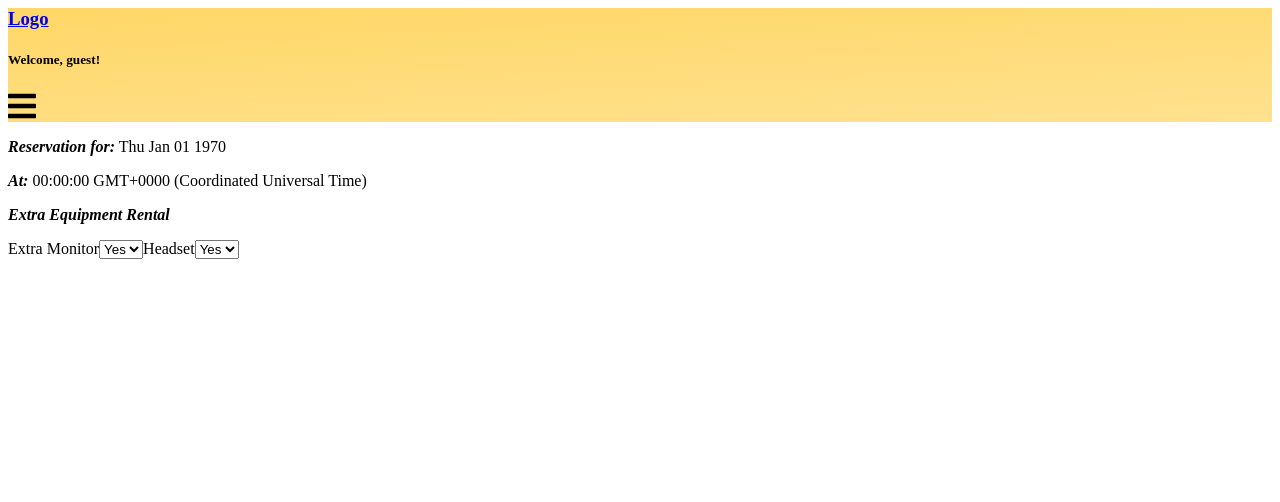
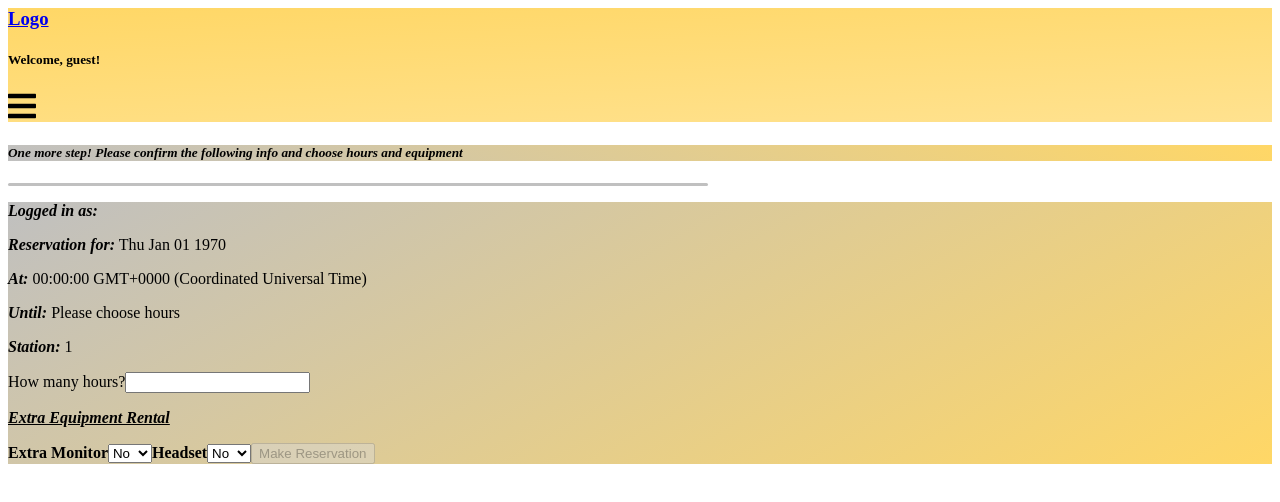
Before and after one commit to willxj36/Orifin-Prototype, a React app: page /reservation/1/1/1 in a window 1280 px wide. Shown: the top 502 px of the page. Built offline with nearby package versions, Linux system fonts and the light colour scheme; no server answers; sample sign-in values are in the browser's storage.

Commit message:
reservation page almost finished, gotta work out button disable issue

```diff
--- a/src/client/pages/Reservation.tsx
+++ b/src/client/pages/Reservation.tsx
@@ -2,7 +2,9 @@ import * as React from 'react';
 import { useState, useEffect, useContext } from 'react';
 import { useHistory, useParams } from 'react-router';
 
+import apiService from '../../utils/apiService';
 import { UserContext, IContextUser } from '../components/ContextProvider';
+import { IUser } from '../../utils/models';
 
 interface IReservationParams {
     type: string,
@@ -14,9 +16,13 @@ const Reservation = () => {
 
     const [user,] = useContext<IContextUser>(UserContext);
     const [timeoutId, setTimeoutId] = useState<NodeJS.Timeout>();
+    const [userEmail, setUserEmail] = useState<string>('');
 
-    const [date, setDate] = useState<Date>();
+    const [dateStart, setDateStart] = useState<Date>();
+    const [dateEnd, setDateEnd] = useState<Date>();
     const [spots, setSpots] = useState<number>(0);  //placeholder for now, can be used later to reserve multiple spots but for now, 1 user 1 reservation
+
+    const [btnDisable, setBtnDisable] = useState<boolean>(true);
 
     const params = useParams<IReservationParams>();
     const history = useHistory();
@@ -25,34 +31,78 @@ const Reservation = () => {
         clearTimeout(timeoutId);    //page refresh would cause a redirect to login because no user, then to member page as it found the user. The timeout here prevents that.
         if(!user?.userid) {
             setTimeoutId(setTimeout(() => history.push(`/login/${params.type}/${params.time}/${params.spots}`), 50));
+        } else {
+            (async () => {
+                let userInfo: IUser = await apiService(`/api/users/id/${user.userid}`);
+                setUserEmail(userInfo.email);
+            })();
         }
     }, [user]);
 
-    useEffect(() => {
+    useEffect(() => {       //revert params back into useful types
         let time = Number(params.time);
-        setDate(new Date(time));
+        setDateStart(new Date(time));
         setSpots(Number(params.spots));
     }, [params]);
 
+    useEffect(() => {       //ensures reservation can't be submitted until the hours are determined and are not 0
+        if(dateEnd) {
+            if(dateEnd !== dateStart) {
+                setBtnDisable(false);
+            } else {
+                setBtnDisable(true);
+            }
+        }
+    }, [dateEnd]);
+
+    const handleEndChange = (e: React.ChangeEvent<HTMLInputElement>) => {
+        let hours = Number(e.currentTarget.value);
+        let endHours = new Date(Number(params.time) + (hours * 3600000));
+        setDateEnd(endHours);
+    }
+
+    const handleSubmit = async () => {
+        let response = await apiService(`/api/reservations/${user.userid}`, 'POST', {
+
+        })
+    }
+
     return(
-        <div className="min-vh-100 bg-deepred d-flex justify-content-center align-items-center">
-            <div className="p-4 container bg-gold rounded">
-                <p className="text-center"><b><i>Reservation for:</i></b> {date?.toDateString()}</p>
-                <p className="text-center"><b><i>At:</i></b> {date?.toTimeString()}</p>
-                <div className="row justify-content-around">
-                    <p><b><i>Extra Equipment Rental</i></b></p>
-                    <label htmlFor="monitorSelect">Extra Monitor</label>
-                    <select name="monitorSelect" id="monitorSelect">
+        <div className="min-vh-100 bg-deepred d-flex flex-column justify-content-center align-items-center">
+
+            <div className="p-4 mt-md-n5 mt-5 col col-md-6 col-xl-4 container rounded" style={{background: 'linear-gradient(210deg, #FFD766, silver)'}}>
+                <h5 className="text-center"><i><b>One more step! Please confirm the following info and choose hours and equipment</b></i></h5>
+            </div>
+
+            <div className="my-2" style={{height: 3, width: 700, backgroundColor: 'silver', borderRadius: 2}}></div>
+
+            <div className="p-4 col col-md-6 col-xl-4 container rounded" style={{background: 'linear-gradient(330deg, #FFD766, silver)'}}>
+
+                <p className="text-center"><b><i>Logged in as:</i></b> {userEmail}</p>
+                <p className="text-center"><b><i>Reservation for:</i></b> {dateStart?.toDateString()}</p>
+                <p className="text-center"><b><i>At:</i></b> {dateStart?.toTimeString()}</p>
+                <p className="text-center"><b><i>Until:</i></b> {dateEnd ? dateEnd?.toTimeString() : 'Please choose hours'}</p>
+                <p className="text-center"><b><i>Station:</i></b> {params.type[0].toUpperCase() + params.type.slice(1)}</p>
+
+                <div className="d-flex flex-column align-items-center">
+                    <label htmlFor="hoursSelect">How many hours?</label>
+                    <input onChange={(e) => handleEndChange(e)} className="form-control mb-4 col-4" type="number" name="hoursSelect" id="hoursSelectDropdown"/>
+                    <p><b><i><u>Extra Equipment Rental</u></i></b></p>
+                    <label htmlFor="monitorSelect"><b>Extra Monitor</b></label>
+                    <select className="form-control mb-2 col-4" name="monitorSelect" id="monitorSelect">
+                        <option value="no">No</option>
                         <option value="yes">Yes</option>
+                    </select>
+                    <label htmlFor="headsetSelect"><b>Headset</b></label>
+                    <select className="form-control mb-4 col-4" name="headsetSelect" id="headsetSelect">
                         <option value="no">No</option>
+                        <option value="yes">Yes</option>
                     </select>
-                    <label htmlFor="headsetSelect">Headset</label>
-                    <select name="headsetSelect" id="headsetSelect">
-                        <option value="yes">Yes</option>
-                        <option value="no">No</option>
-                    </select>
+                    <button onClick={handleSubmit} className="btn btn-darkinfo" disabled={btnDisable}>Make Reservation</button>
                 </div>
+
             </div>
+
         </div>
     )
 }
--- a/src/server/routes/api/reservations.ts
+++ b/src/server/routes/api/reservations.ts
@@ -52,7 +52,7 @@ router.get('/', async (req, res) => {
     }
 })
 
-router.post('/:userid', passport.authenticate('bearer'), isAdminOrUser, async (req, res) => {
+router.post('/:userid', passport.authenticate('bearer'), isAdminOrUser, async (req, res) => {   //userid param is required for the request handler
     try {
         let response: any = await db.Reservations.post(req.body);
         if(response.insertId) {
```
